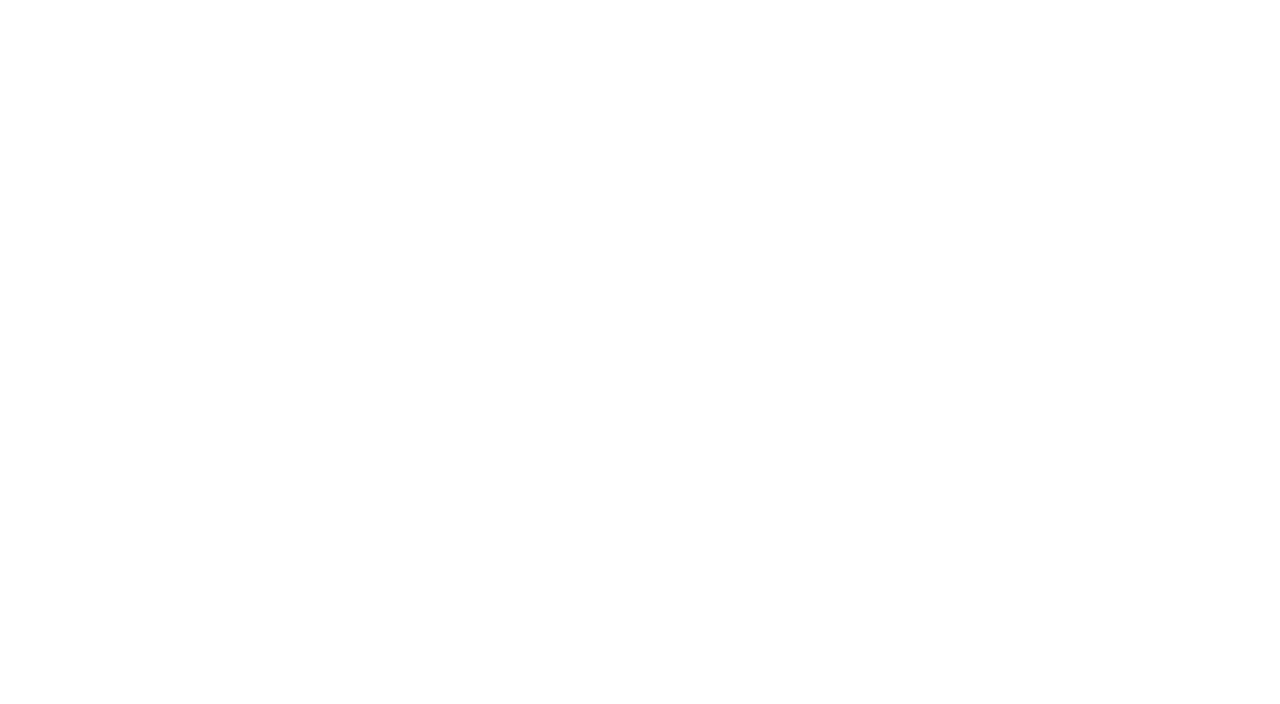
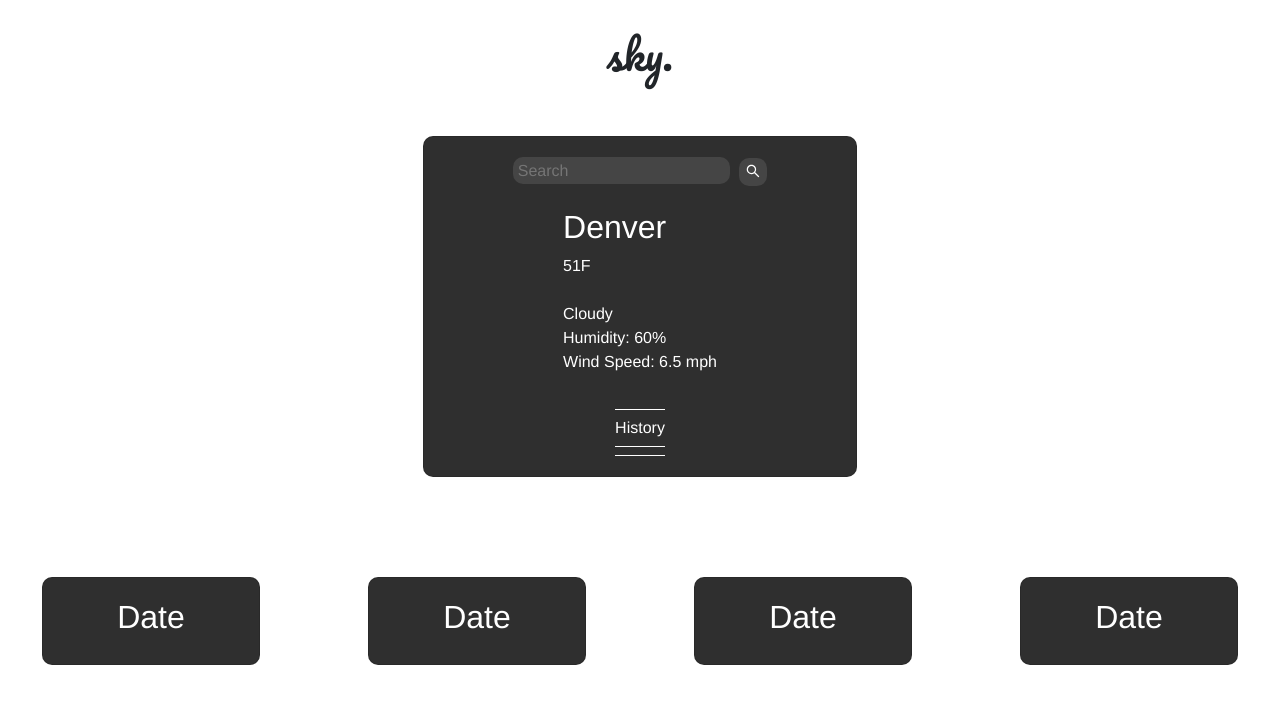
Before and after one commit to Rush0218/sky, a plain HTML site: page index.html in a window 1280 px wide. Drawn offline with nearby package versions, Linux system fonts and the light colour scheme.

Commit message:
created basic layout in HTML/CSS

```diff
--- a/assets/css/style.css
+++ b/assets/css/style.css
@@ -0,0 +1,57 @@
+body {
+    font-family: helvetica, arial, sans-serif;
+    font-weight: lighter;
+}
+
+h1 {
+    font-family: "pacifico";
+    text-align: center;
+    padding-top: 30px;
+    padding-bottom: 10px;
+}
+
+
+button {
+    border: none;
+    border-radius: 10px;
+    padding-bottom: 3px;
+    background: #7c7c7c4b;
+    color: white;
+}
+
+.card {
+    background: #000000d0;
+    color: white;
+    justify-content: center;
+    align-items: center;
+    padding: 20px;
+    border-radius: 10px;
+}
+
+.current-forecast {
+    padding-bottom: 35px;
+}
+
+.future-forcast {
+    padding-top: 100px;
+}
+.search input {
+    border: none;
+    border-radius: 10px;
+    height: 27px;
+    margin-right: 5px;
+    background: #7c7c7c4b;
+    padding: 5px;
+}
+
+.search-history {
+    border-top: .5px solid white;
+    border-bottom: .5px solid white;
+}
+.search-history h3 {
+    font-size: medium;
+    font-weight: lighter;
+    padding-top: 8px;
+    padding-bottom: 8px;
+    border-bottom: .5px solid white;
+}
--- a/assets/js/script.js
+++ b/assets/js/script.js
@@ -0,0 +1,7 @@
+var apiKey = "2fe3148386e179649114eb803859fdb2";
+
+var location;
+
+//var queryUrl = "http://api.openweathermap.org/data/2.5/weather?q=" + location + "&appid=" + apiKey;
+
+//fetch(queryUrl)
--- a/index.html
+++ b/index.html
@@ -4,9 +4,73 @@
     <meta charset="UTF-8">
     <meta http-equiv="X-UA-Compatible" content="IE=edge">
     <meta name="viewport" content="width=device-width, initial-scale=1.0">
+    <link rel="preconnect" href="https://fonts.googleapis.com">
+    <link rel="preconnect" href="https://fonts.gstatic.com" crossorigin>
+    <link href="https://fonts.googleapis.com/css2?family=Open+Sans:wght@400;700&family=Pacifico&family=Source+Sans+Pro:wght@600&display=swap" rel="stylesheet">
+    <link href="https://cdn.jsdelivr.net/npm/bootstrap@5.1.3/dist/css/bootstrap.min.css" rel="stylesheet" integrity="sha384-1BmE4kWBq78iYhFldvKuhfTAU6auU8tT94WrHftjDbrCEXSU1oBoqyl2QvZ6jIW3" crossorigin="anonymous">
+    <link rel="stylesheet" href="assets/css/style.css">
     <title>Sky</title>
 </head>
 <body>
+    <header>
+        <h1 class="mb-5">sky.</h1>
+    </header>
 
+<!--container for current location and weather condition-->
+ <div class="row justify-content-center">
+    <div class="card col-md-4 col-sm-8">
+        <div class="search">
+            <!--create input field for location search-->
+            <input type="text" placeholder="Search" name="" id="" class="mb-4">
+            <!--create submit button-->
+            <button><svg stroke="currentColor" fill="currentColor" stroke-width="0" viewBox="0 0 1024 1024" height="1em" width="1em" xmlns="http://www.w3.org/2000/svg"><path d="M909.6 854.5L649.9 594.8C690.2 542.7 712 479 712 412c0-80.2-31.3-155.4-87.9-212.1-56.6-56.7-132-87.9-212.1-87.9s-155.5 31.3-212.1 87.9C143.2 256.5 112 331.8 112 412c0 80.1 31.3 155.5 87.9 212.1C256.5 680.8 331.8 712 412 712c67 0 130.6-21.8 182.7-62l259.7 259.6a8.2 8.2 0 0 0 11.6 0l43.6-43.5a8.2 8.2 0 0 0 0-11.6zM570.4 570.4C528 612.7 471.8 636 412 636s-116-23.3-158.4-65.6C211.3 528 188 471.8 188 412s23.3-116.1 65.6-158.4C296 211.3 352.2 188 412 188s116.1 23.2 158.4 65.6S636 352.2 636 412s-23.3 116.1-65.6 158.4z"></path></svg></button>
+        </div>
+        <div class="current-forecast">
+            <h2 class="place">Denver</h2>
+            <div class="temp">51F</div>
+            <img src="" alt="" class="icon" />
+            <div class="description">Cloudy</div>
+            <div class="humidity">Humidity: 60%</div>
+            <div class="wind">Wind Speed: 6.5 mph</div>
+        </div>
+        <div class="search-history">
+            <h3>History</h3>
+        </div>
+    </div>
+</div>
+
+<!--containers for future weather conditions-->
+<div class="row justify-content-around future-forcast">
+
+    <div class="card col-sm-12 col-md-2">
+        <h2 class="date">Date</h2>
+        <div id="temp"></div>
+        <img src="" alt="">
+        <div id="description"></div>
+    </div>
+
+    <div class="card col-sm-12 col-md-2">
+        <h2 class="date">Date</h2>
+        <div id="temp"></div>
+        <img src="" alt="">
+        <div id="description"></div>
+    </div>
+
+    <div class="card col-sm-12 col-md-2">
+        <h2 class="date">Date</h2>
+        <div id="temp"></div>
+        <img src="" alt="">
+        <div id="description"></div>
+    </div>
+
+    <div class="card col-sm-12 col-md-2">
+        <h2 class="date">Date</h2>
+        <div id="temp"></div>
+        <img src="" alt="">
+        <div id="description"></div>
+    </div>
+
+</div>
+    <script src="assets/js/script.js"></script>
 </body>
 </html>
```
Also changed, not shown: assets/images/city-bg.jpg (added), 1 other file.
